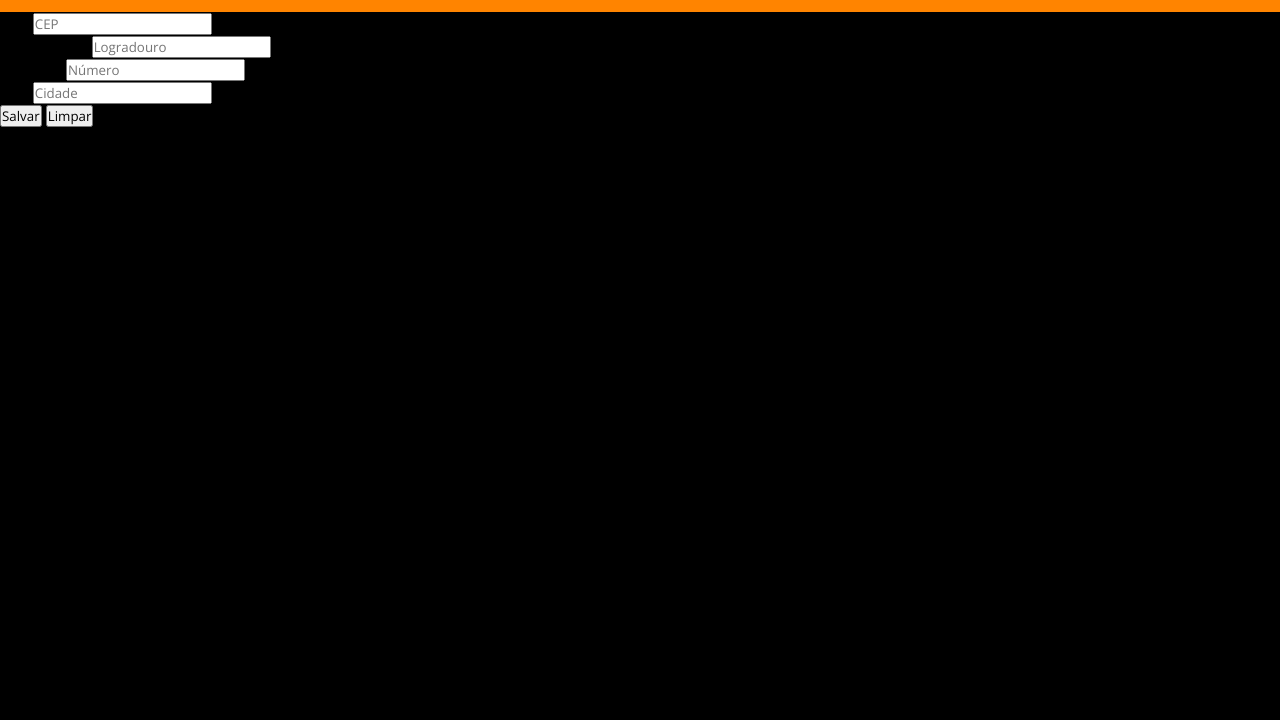
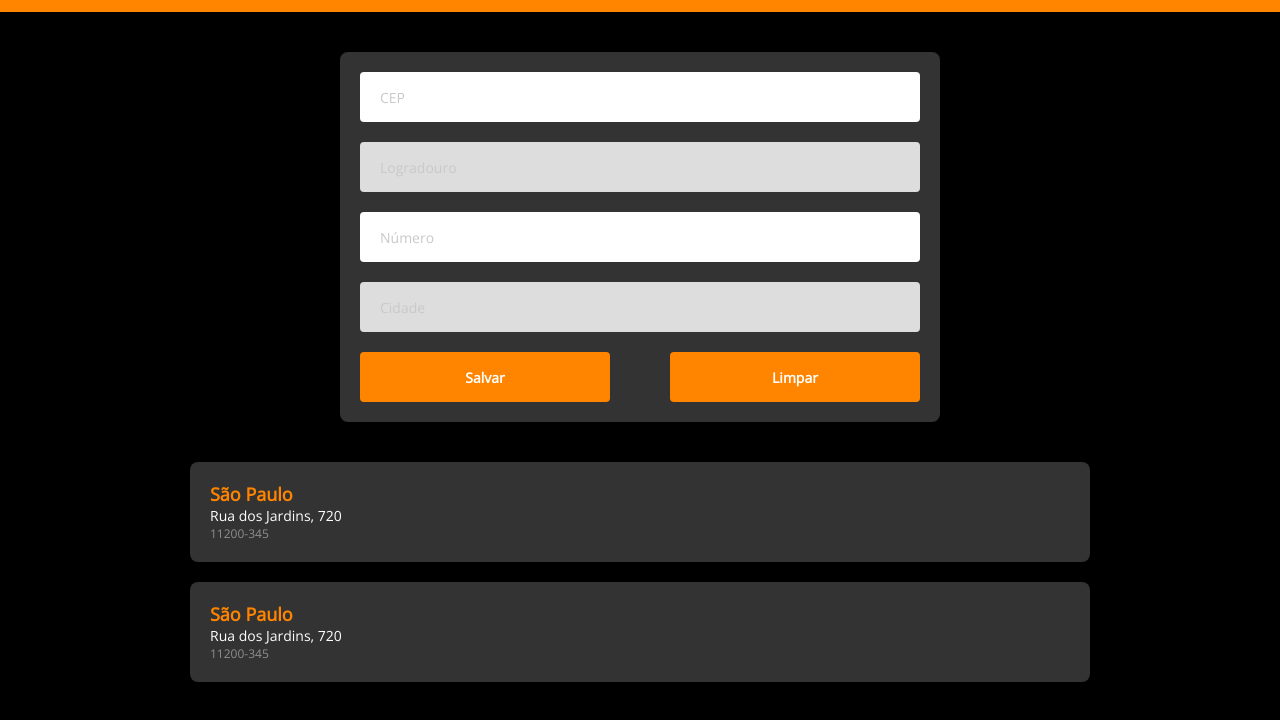
Before and after one commit to kaiquemedia/Projeto-ViaCEPjs, a plain HTML site: page index.html in a window 1280 px wide. Shown: the part 68-788 px from the top of the page. Drawn offline with nearby package versions, Linux system fonts and the light colour scheme.

Commit message:
Evento handleInputNumberChange

```diff
--- a/css/style.css
+++ b/css/style.css
@@ -37,3 +37,105 @@ html, body {
     color: #fff;
     cursor: pointer;
 }
+
+.form-container {
+    width: 100%;
+    padding: 40px 20px;
+}
+
+.card-form {
+    background-color: #333;
+    width: 100%;
+    max-width: 600px;
+    margin: 0 auto;
+    border-radius: 8px;
+    padding: 20px;
+}
+
+.form-control {
+    margin-bottom: 20px;
+}
+
+.form-control label {
+    display: none;
+}
+
+.error-message {
+    margin-top: 5px;
+    color: #faa;
+}
+
+.form-input {
+    height: 50px;
+    width: 100%;
+    border-radius: 4px;
+    padding: 0 20px;
+    font-size: 14px;
+    border: 0;
+}
+
+.form-input::placeholder {
+    color: #c9c9c9;
+}
+
+.form-input:disabled {
+    background-color: #ddd;
+}
+
+.btn-container {
+    display: flex;
+    justify-content: space-between;
+}
+
+.btn {
+    width: 250px;
+    height: 50px;
+    background-color: #ff8400;
+    border: 0;
+    border-radius: 4px;
+    color: #fff;
+    font-weight: 700;
+    font-size: 14px;
+}
+
+.btn-left {
+    margin-right: 10px;
+}
+
+.btn-right {
+    margin-left: 10px;
+}
+
+.card-list-item {
+    background-color: #333;
+    color: #fff;
+    margin-bottom: 20px;
+    width: 100%;
+    max-width: 900px;
+    border-radius: 8px;
+    padding: 20px;
+}
+
+.list-container {
+    width: 100%;
+    margin: 0 auto;
+    padding: 0 20px;
+    display: flex;
+    flex-direction: column;
+    align-items: center;
+}
+
+.card-list-item h3 {
+    color: #ff8400;
+    font-size: 18px;
+}
+
+.address-line {
+    color: #fff;
+    font-size: 14px;
+}
+
+.address-cep {
+    color: #8f8f8f;
+    font-size: 12px;
+}
--- a/index.html
+++ b/index.html
@@ -20,52 +20,52 @@
     </header>
 
     <main>
-        <section id="form-section">
-            <div>
+        <section id="form-section" class="form-container">
+            <div class="card-form">
                 <form name="newAdress">
-                    <div>
+                    <div class="form-control">
                         <label for="cep">CEP</label>
-                        <input name="cep" id="cep" type="text" placeholder="CEP">
+                        <input name="cep" id="cep" class="form-input" type="text" placeholder="CEP">
+                        <div class="error-message" data-error="cep"></div>
+
                     </div>
-                    <div>
+                    <div class="form-control">
                         <label for="street">Logradouro</label>
-                        <input name="street" id="street" type="text" placeholder="Logradouro">
+                        <input name="street" id="street" class="form-input" type="text" placeholder="Logradouro" disabled>
                     </div>
-                    <div>
+                    <div class="form-control">
                         <label for="number">Número</label>
-                        <input name="number" id="number" type="text" placeholder="Número">
+                        <input name="number" id="number" class="form-input" type="text" placeholder="Número">
+                        <div class="error-message" data-error="number"></div>
                     </div>
-                    <div>
-                        <label for="cidade">CEP</label>
-                        <input name="cidade" id="cidade" type="text" placeholder="Cidade">
+                    <div class="form-control">
+                        <label for="city">Cidade</label>
+                        <input name="city" id="city" class="form-input" type="text" placeholder="Cidade" disabled>
                     </div>
 
-                    <div>
-                        <button type="submit">Salvar</button>
-                        <button>Limpar</button>
+                    <div class="btn-container">
+                        <button name="btnSave" class="btn btn-left" type="submit">Salvar</button>
+                        <button name="btnClear" class="btn btn-right">Limpar</button>
                     </div>
-
                 </form>
-
-
 
             </div>
         </section>
-        <section id="list-section">
-            <div>
+        <section id="list-section" class="list-container">
+            <div class="card-list-item">
                 <h3>São Paulo</h3>
-                <p>Rua dos Jardins, 720</p>
-                <p>11200-345</p>
+                <p class="address-line">Rua dos Jardins, 720</p>
+                <p class="address-cep">11200-345</p>
             </div>
-            <div>
+             <div class="card-list-item">
                 <h3>São Paulo</h3>
-                <p>Rua dos Jardins, 720</p>
-                <p>11200-345</p>
+                <p class="address-line">Rua dos Jardins, 720</p>
+                <p class="address-cep">11200-345</p>
             </div>
         </section>
-
     </main>
 
 
+    <script type="module" src="js/dsviacep.js"></script>
 </body>
 </html>
--- /dev/null
+++ b/js/controllers/form-controller.js
@@ -0,0 +1,48 @@
+import Address from "../models/address";
+
+function State(params) {
+
+    this.Address = new Address();
+
+    this.btnSave = null;
+    this.btnClear = null;
+
+    this.inputCep = null;
+    this.inputStreet = null;
+    this.inputNumber = null;
+    this.inputCity = null;
+
+    this.errorCep = null;
+    this.errorNumber = null;
+}
+
+const state = new State();
+
+export function init() {
+    state.inputCep = document.forms.newAddress.cep;
+    state.inputStreet = document.forms.newAddress.street;
+    state.inputNumber = document.forms.newAddress.number;
+    state.inputCity = document.forms.newAddress.city;
+
+    state.btnSave = document.forms.newAddress.btnSave;
+    state.btnClear = document.forms.newAddress.btnClear;
+
+    state.errorCep = document.querySelector('[data-error="cep"]');
+    state.errorNumber = document.querySelector('[data-error="number"]');
+
+    state.inputNumber.addEventListener('change', handleInputNumberChanger);
+}
+
+function handleInputNumberChanger(event) {
+    if (event.target.value == "") {
+        setFormError("number", "Campo requerido")
+    }else {
+        setFormError("number", "")
+    }
+
+}
+
+function setFormError(key, value) {
+    const element = document.querySelector(`[data-error=""${key}]`);
+    element.innerHTML = value;
+}
--- /dev/null
+++ b/js/dsviacep.js
@@ -0,0 +1,3 @@
+import * as formController from './controllers/form-controller.js';
+
+formController.init();
--- /dev/null
+++ b/js/models/address.js
@@ -0,0 +1,6 @@
+export default function Address(cep, street, number, city) {
+    this.cep = cep;
+    this.street = street;
+    this.number = number;
+    this.city = city;
+}
```
